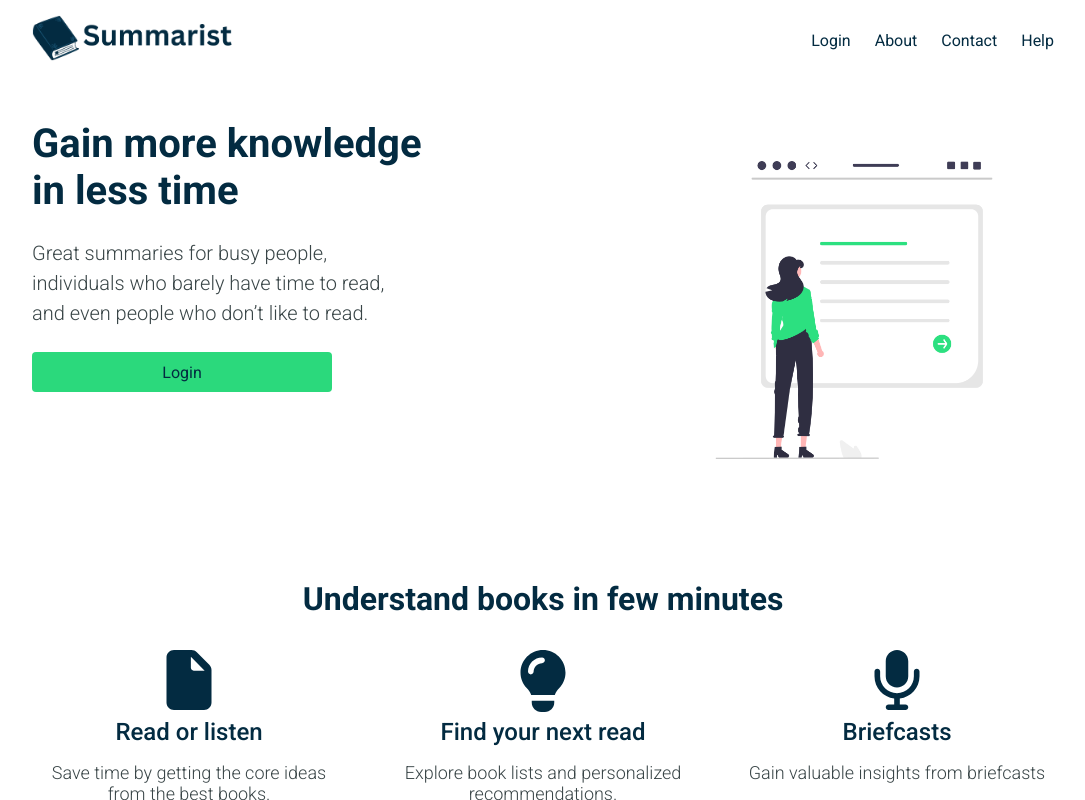
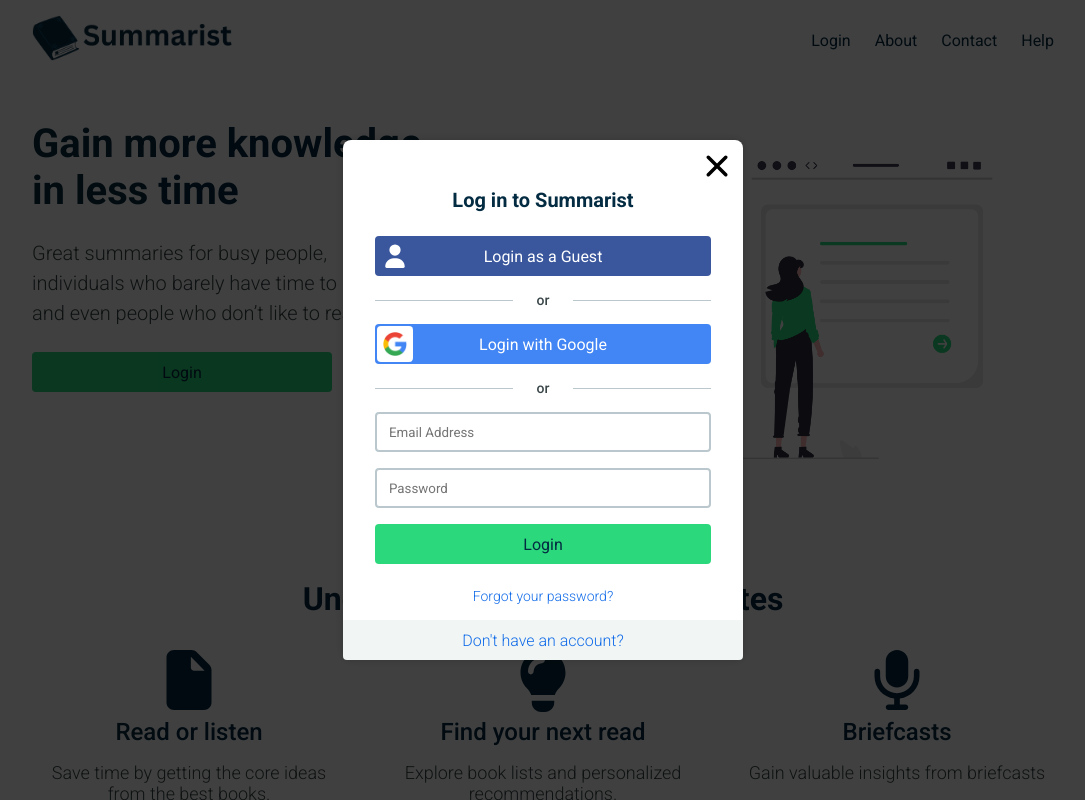
Before and after one commit to wolfyman411/fes-internship-v2, a Next.js app: page / in a window 1280 px wide. Shown: the top 800 px of the page, without its empty margins (97-1182 px from the left). Built offline with nearby package versions, Linux system fonts and the light colour scheme.

Commit message:
auth css and html

```diff
--- /dev/null
+++ b/app/components/Login.tsx
@@ -0,0 +1,50 @@
+import React from 'react'
+import Image from 'next/image'
+import googleImg from "../assets/google.png"
+import { FontAwesomeIcon } from '@fortawesome/react-fontawesome'
+import { faMultiply, faUser } from '@fortawesome/free-solid-svg-icons'
+
+export default function Login() {
+  return (
+    <div className="wrapper wrapper__full">
+        <div className="sidebar__overlay sidebar__overlay--hidden"></div>
+        <div className="auth__wrapper">
+            <div className="auth">
+                <div className="auth__content">
+                    <div className="auth__title">Log in to Summarist</div>
+                    <button className="btn guest__btn--wrapper">
+                        <figure className="google__icon--mask guest__icon--mask">
+                            <FontAwesomeIcon icon={faUser}/>
+                        </figure>
+                        <div>Login as a Guest</div>
+                    </button>
+                    <div className="auth__separator">
+                        <div className="auth__separator--text">or</div>
+                    </div>
+                    <button className="btn google__btn--wrapper">
+                        <figure className="google__icon--mask">
+                            <Image src={googleImg} alt="google"/>
+                        </figure>
+                        <div>Login with Google</div>
+                    </button>
+                    <div className="auth__separator">
+                        <div className="auth__separator--text">or</div>
+                    </div>
+                    <form action="" className="auth__main--form">
+                        <input type="text" className="auth__main--input" typeof='text' placeholder='Email Address'/>
+                        <input type="text" className="auth__main--input" typeof='password' placeholder='Password'/>
+                        <button className="btn">
+                            <span>Login</span>
+                        </button>
+                    </form>
+                </div>
+                <div className="auth__forgot--password">Forgot your password?</div>
+                <button className="auth__switch--btn">Don't have an account?</button>
+                <div className="auth__close--btn">
+                    <FontAwesomeIcon icon={faMultiply}/>
+                </div>
+            </div>
+        </div>
+    </div>
+  )
+}
--- a/app/globals.css
+++ b/app/globals.css
@@ -76,6 +76,38 @@
   display: flex;
   align-items: center;
   justify-content: center;
+}
+
+.wrapper__full {
+    margin-left: 0;
+    width: 100%;
+}
+
+.wrapper {
+    position: relative;
+    display: flex;
+    flex-direction: column;
+    margin-left: 200px;
+    width: calc(100% - 200px);
+    transition: all .3s;
+}
+
+.sidebar__overlay {
+    position: fixed;
+    top: 0;
+    left: 0;
+    width: 100%;
+    height: 100%;
+    background-color: #3a4649;
+    transition: opacity .4s ease 0s;
+    z-index: 10;
+    opacity: .65;
+    pointer-events: auto;
+}
+
+.sidebar__overlay--hidden {
+    opacity: 0;
+    pointer-events: none;
 }
 
 /* HOME */
@@ -541,3 +573,158 @@
     display: none;
   }
 }
+
+/* AUTH */
+.auth__wrapper {
+    position: fixed;
+    top: 0;
+    left: 0;
+    height: 100%;
+    background-color: rgba(0, 0, 0, .75);
+    display: flex;
+    justify-content: center;
+    align-items: center;
+    flex-direction: column;
+}
+
+.auth, .auth__wrapper {
+    width: 100%;
+    z-index: 9999;
+}
+
+.auth {
+    position: relative;
+    max-width: 400px;
+    background-color: #fff;
+    border-radius: 8px;
+    box-shadow: 0 0 10px rgba(0, 0, 0, .2);
+}
+
+.auth__content {
+    padding: 48px 32px 24px;
+}
+
+.auth__title {
+    text-align: center;
+    font-size: 20px;
+    font-weight: 700;
+    color: #032b41;
+    margin-bottom: 24px;
+}
+
+.btn.guest__btn--wrapper {
+    position: relative;
+    display: flex;
+    background-color: #3a579d;
+    color: #fff;
+    justify-content: center;
+}
+
+.guest__icon--mask {
+    background-color: transparent;
+}
+
+.google__icon--mask {
+    display: flex;
+    align-items: center;
+    justify-content: center;
+    width: 36px;
+    height: 36px;
+    border-radius: 4px;
+    background-color: #fff;
+    position: absolute;
+    left: 2px;
+}
+
+.auth__separator {
+    display: flex;
+    align-items: center;
+    margin: 16px 0;
+}
+
+.auth__separator:after, .auth__separator:before {
+    content: "";
+    display: block;
+    flex-grow: 1;
+    height: 1px;
+    background: #bac8ce;
+}
+
+.auth__separator--text {
+    margin: 0 24px;
+    font-size: 14px;
+    color: #394547;
+    font-weight: 500;
+}
+
+.btn.google__btn--wrapper {
+    position: relative;
+    display: flex;
+    background-color: #4285f4;
+    color: #fff;
+    justify-content: center;
+}
+
+.google__icon--mask img {
+    width: 24px;
+    height: 24px;
+}
+
+.auth__main--input {
+    height: 40px;
+    border: 2px solid #bac8ce;
+    border-radius: 4px;
+    color: #394547;
+    padding: 0 12px;
+}
+
+.auth__forgot--password {
+    text-align: center;
+    color: #116be9;
+    font-weight: 300;
+    font-size: 14px;
+    width: -moz-fit-content;
+    width: fit-content;
+    margin: 0 auto 16px;
+    cursor: pointer;
+}
+
+.auth__switch--btn {
+    height: 40px;
+    text-align: center;
+    background-color: #f1f6f4;
+    color: #116be9;
+    width: 100%;
+    border-radius: 0 0 4px 4px;
+    font-weight: 300;
+    font-size: 16px;
+}
+
+.auth__close--btn {
+    position: absolute;
+    top: 12px;
+    right: 12px;
+    display: flex;
+    cursor: pointer;
+    transition: opacity .2s;
+}
+
+.auth__close--btn svg {
+    width: 28px;
+    height: 28px;
+}
+
+.auth__main--form {
+    display: flex;
+    flex-direction: column;
+    gap: 16px;
+}
+
+.guest__icon--mask {
+    background-color: transparent;
+}
+
+.guest__icon--mask svg {
+    width: 24px;
+    height: 24px;
+}
--- a/app/page.tsx
+++ b/app/page.tsx
@@ -1,3 +1,4 @@
+import Login from "./components/Login";
 import Features from "./home/features";
 import Landing from "./home/landing";
 import Numbers from "./home/numbers";
@@ -6,6 +7,7 @@
 export default function Home() {
   return (
     <>
+    <Login/>
     <Landing/>
     <Features/>
     <Reviews/>
```
